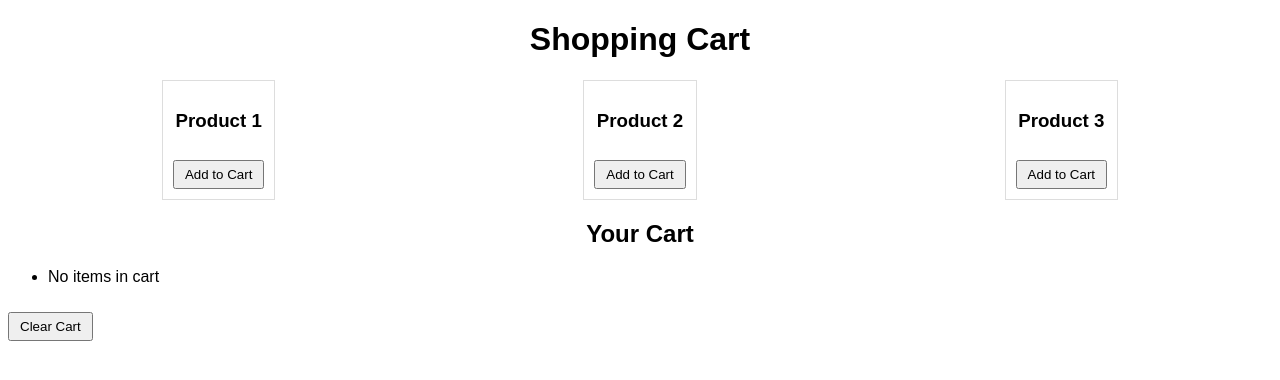
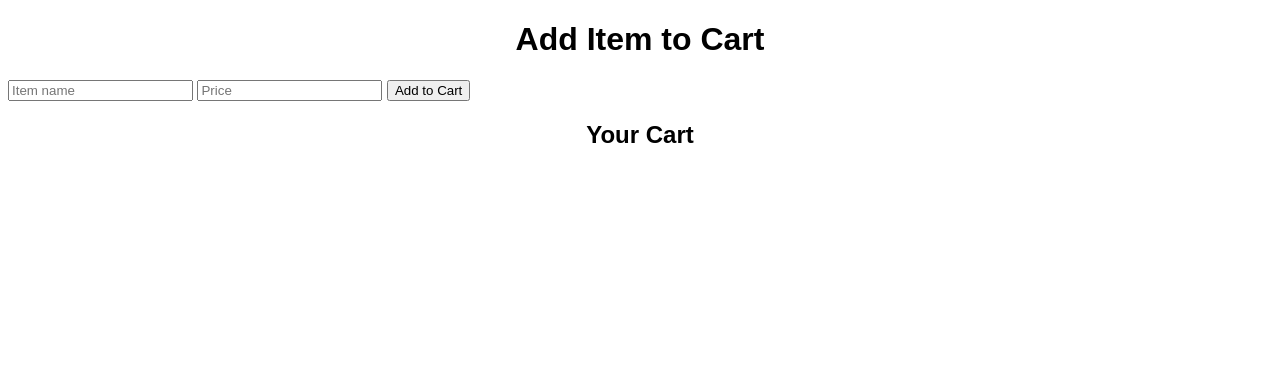
Before and after one commit to acciojob/shopping-cart-js-Rashmi-Salunkhe, a website: page main.html in a window 1280 px wide. Drawn offline with Linux system fonts and the light colour scheme.

Commit message:
Update main.html

```diff
--- a/main.html
+++ b/main.html
@@ -1,39 +1,27 @@
 <!DOCTYPE html>
-<html lang="en">
+
+<html>
+
 <head>
-    <meta charset="UTF-8">
-    <meta name="viewport" content="width=device-width, initial-scale=1.0">
-    <title>Shopping Cart</title>
-    <link rel="stylesheet" href="./styles.css">
+	<link rel="stylesheet" href="./styles.css">
 </head>
+
 <body>
+	<!-- the entire body must be written by student -->
+	  <h1>Add Item to Cart</h1>
 
-    <h1>Shopping Cart</h1>
-
-    <!-- Display products -->
-    <div id="products">
-        <div class="product">
-            <h3>Product 1</h3>
-            <button onclick="addToCart('Product 1')">Add to Cart</button>
-        </div>
-        <div class="product">
-            <h3>Product 2</h3>
-            <button onclick="addToCart('Product 2')">Add to Cart</button>
-        </div>
-        <div class="product">
-            <h3>Product 3</h3>
-            <button onclick="addToCart('Product 3')">Add to Cart</button>
-        </div>
+    <div id="productForm">
+        <input type="text" id="item" placeholder="Item name">
+        <input type="number" id="price" placeholder="Price">
+        <input type="button" value="Add to Cart" onclick="addToCart()">
     </div>
 
-    <!-- Display cart -->
     <h2>Your Cart</h2>
-    <div id="cart">
-        <ul id="cart-items"></ul>
-    </div>
+    <ul id="cart"></ul>
 
-    <button onclick="clearCart()">Clear Cart</button>
+    <script type="text/javascript" src="./script.js">
+</script>
 
-    <script src="./script.js"></script>
 </body>
+
 </html>
```
